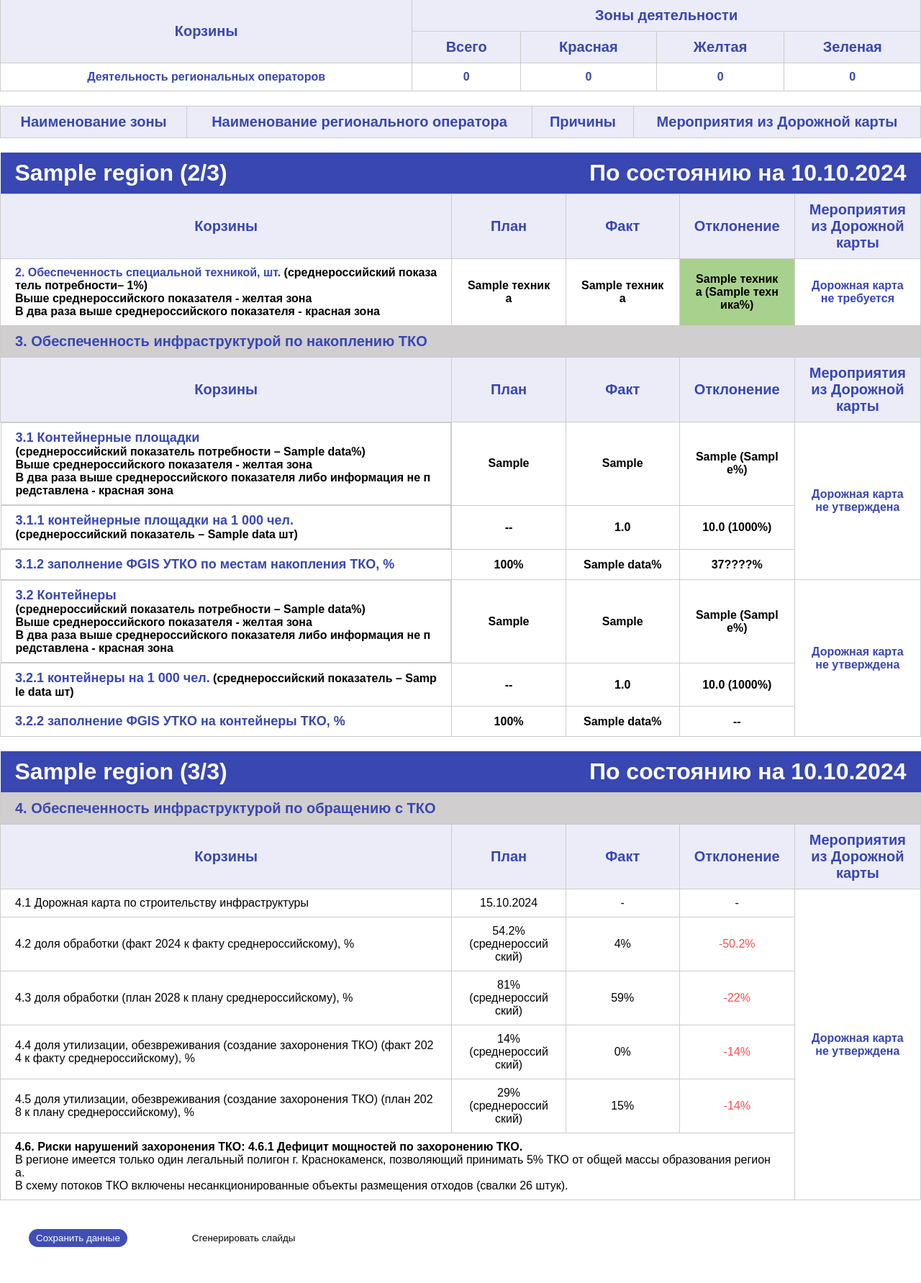
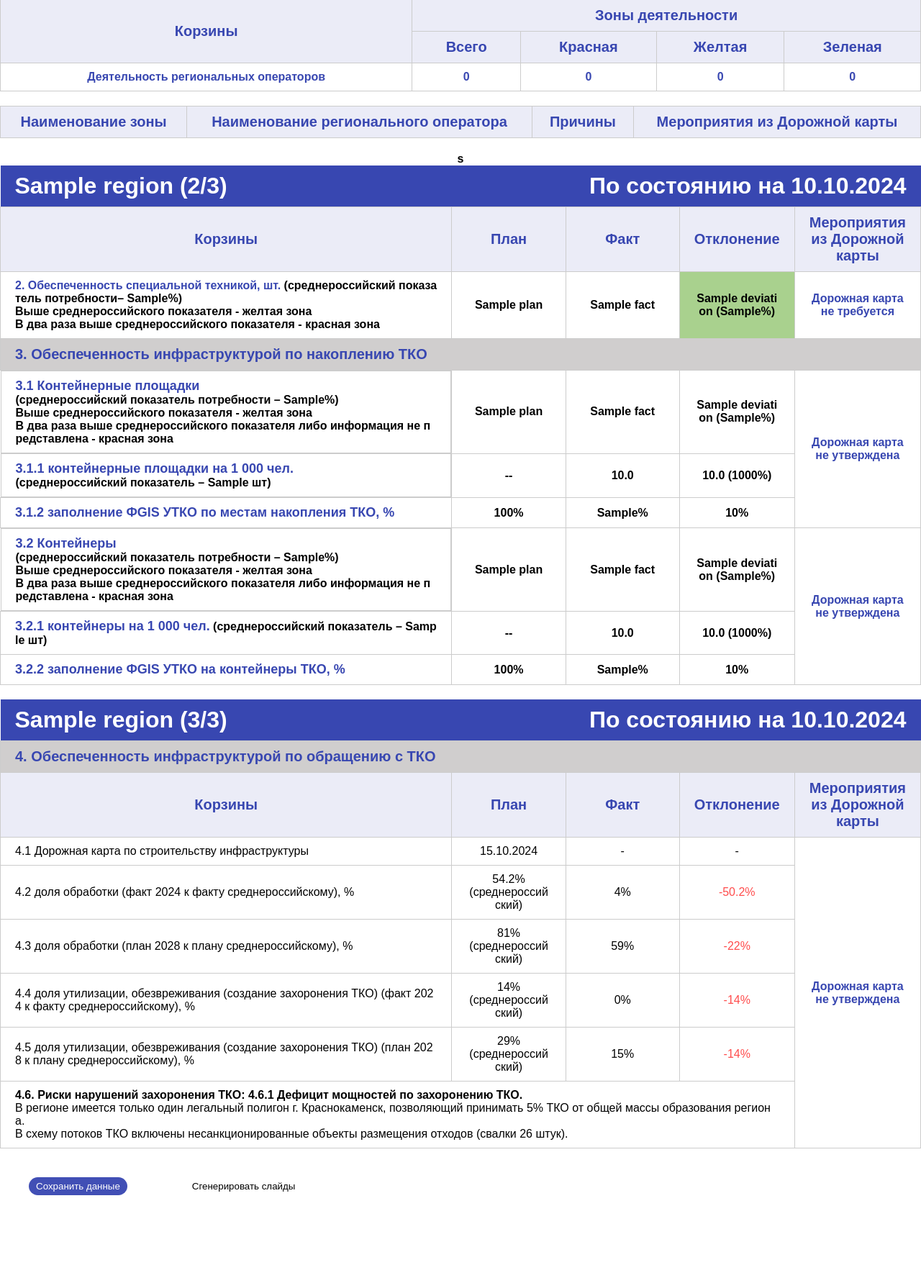
Before and after one commit to Kopachinskaya/regions_pj, a Flask app: template templates/page1.html in a window 1280 px wide. Shown: the part 298-2081 px from the top of the page at 72% size. After the commit the page ends 1959 px from the top, so only its background shows below. Run offline with Flask 3, Linux system fonts and the light colour scheme; the template is opened without the code that fills it: most values are stand-ins (such as "Sample title", 1, 10 or a date in 2020); lists and menus that the app fills with data are empty; some libraries are stand-ins or nearby versions.

Commit message:
fully_working_version

```diff
--- a/main.py
+++ b/main.py
@@ -1,6 +1,9 @@
-from flask import Flask, render_template, request, redirect, url_for, jsonify, session
+from flask import Flask, render_template, request, redirect, url_for, jsonify, session, json
+from flask_restful import Api, Resource
 import dashboard as dshb
 import requests
+import json
+
 
 app = Flask(__name__)
 app.secret_key = 'your_secret_key'
@@ -23,32 +26,19 @@ def dashboard():
                                 region = region,
                                 page_name= 'Dashboard')
     else:
-        template = render_template('page_placeholder.html',
+        template = render_template('page2.html',
                                    page_name= 'Dashboard')
 
     return template
 
-@app.route('/dashboard.json', methods = ['GET','POST'])
+@app.route('/dashboard_api', methods = ['GET','POST'])
 def get_data():
-    region = session.get('region')
-    values = request.get_json()
-    print(values)
-    return jsonify({"region":region, "response": values})
+    values = request.get_json(cache=True)
+    data = dshb.clean_data(values)
+    dshb.rewrite_new_data_to_xlxs(data)
+    response = jsonify({"response": values})
+    return response
 
-@app.route('/dashboard_to_save', methods = ['GET', 'POST'])
-def to_save():
-    region =  request.values.get('regionSearchInput')
-    if request.method == 'POST':
-        data = dshb.data_to_web(region)
-        template = render_template('page2.html',
-                                data = data,
-                                region = region,
-                                page_name= 'Dashboard')
-    else:
-        template = render_template('page_placeholder.html',
-                                   page_name= 'Dashboard')
-
-    return template
 
 if __name__ == '__main__':
     app.run(debug=True)
--- a/static/js/apiSubscription.js
+++ b/static/js/apiSubscription.js
@@ -1,22 +1,23 @@
+
             // Optionally, if you want to handle form submission via JS (AJAX)
             document.getElementById('table-data-info').addEventListener('submit', async function(e) {
                 e.preventDefault(); // Prevent default form submission
 
                 const formData = new FormData(this);
-                const data = {};
+                let dictionary = new Object();
+                const endpoint = "http://127.0.0.1:5000/dashboard_api";
 
                 // Populate the data object with the form values
                 for (let [key, value] of formData.entries()) {
-                    data[key] = value;
+                    dictionary[key] = value;
                 }
 
-                const response = await fetch('/dashboard.json', {
+                const response = await fetch(endpoint, {
                     method: 'POST',
                     headers: { 'Content-Type': 'application/json' },
-                    body: JSON.stringify(data)
+                    body: JSON.stringify(dictionary)
                 });
 
                 const result = await response.json();
                 console.log(result)
-
             });
--- /dev/null
+++ b/static/js/tableChangesToApi.js
@@ -0,0 +1,59 @@
+function getValues(){
+
+    var th_region = document.getElementById("th_region")
+    const region_input= document.getElementById("region");
+    region_input.value = th_region.textContent;
+
+    var td_tech_plan = document.getElementById("td_tech_plan")
+    const input_plan = document.getElementById("tech_plan");
+    input_plan.value = td_tech_plan.textContent;
+
+    var td_tech_fact = document.getElementById("td_tech_fact")
+    const input_fact = document.getElementById("tech_fact");
+    input_fact.value = td_tech_fact.textContent;
+
+    var td_tech_dev = document.getElementById( "td_tech_dev" )
+    const input_dev = document.getElementById("tech_dev");
+    input_dev.value = td_tech_dev.textContent;
+
+    var td_places_plan = document.getElementById( "td_places_plan" )
+    const input_places_plan = document.getElementById("places_plan");
+    input_places_plan.value = td_places_plan.textContent;
+
+    var td_places_fact = document.getElementById( "td_places_fact" )
+    const input_places_fact = document.getElementById("places_fact");
+    input_places_fact.value = td_places_fact.textContent;
+
+    var td_places_dev = document.getElementById( "td_places_dev" )
+    const input_places_dev = document.getElementById("places_dev");
+    input_places_dev.value = td_places_dev.textContent;
+
+    var td_container_places_per_1k = document.getElementById( "td_container_places_per_1k" )
+    const input_places_1k = document.getElementById("container_places_per_1k");
+    input_places_1k.value = td_container_places_per_1k.textContent;
+
+    var td_fgis_utko_places = document.getElementById("td_fgis_utko_places" )
+    const input_places_fgis = document.getElementById("fgis_utko_places");
+    input_places_fgis.value = td_fgis_utko_places.textContent;
+
+    var td_containers_plan = document.getElementById( "td_containers_plan" )
+    const input_containers_plan = document.getElementById("containers_plan");
+    input_containers_plan.value = td_containers_plan.textContent;
+
+    var td_containers_fact = document.getElementById( "td_containers_fact" )
+    const input_containers_fact = document.getElementById("containers_fact");
+    input_containers_fact.value = td_containers_fact.textContent;
+
+    var td_containers_dev = document.getElementById( "td_containers_dev" )
+    const input_containers_dev = document.getElementById("containers_dev");
+    input_containers_dev.value = td_containers_dev.textContent;
+
+    var td_containers_per_1k = document.getElementById( "td_containers_per_1k" )
+    const input_containers_1k = document.getElementById("containers_per_1k");
+    input_containers_1k.value = td_containers_per_1k.textContent;
+
+    var td_fgis_utko_containers = document.getElementById( "td_fgis_utko_containers" )
+    const input_containers_fgis = document.getElementById("fgis_utko_containers");
+    input_containers_fgis.value = td_fgis_utko_containers.textContent;
+
+}
--- a/templates/page1.html
+++ b/templates/page1.html
@@ -10,7 +10,7 @@
     <title>Организация обращения с ТКО</title>
 </head>
 
-<body class="white">
+<body class="white" onclick= "getValues()">
     <header class="header">
         <div class="account">
             <img src="./static/img/account.png" alt="Account Icon" onclick="showAccountName()">
@@ -124,7 +124,8 @@
                             <table id = "info-table">
                                 <thead class="info-table-thead">
                                     <tr>
-                                        <th class="info-table-thead__title"> {{region}} (2/3)</th>
+                                        <th class="info-table-thead__title" id="th_region" name="region">{{region}} (2/3)</th>
+                                        <input type="hidden" id = "region" name="region" value = "">
                                         <!-- /.info-table-thead__title -->
                                         <th class="info-table-thead__title" colspan="4">По состоянию на 10.10.2024</th>
                                         <!-- /.info-table-thead__title -->
@@ -141,53 +142,46 @@
                                 <tr>
                                     <td class="text-at-start">
                                         <span class="spcified-color">2. Обеспеченность специальной техникой, шт.</span>
-                                        (среднероссийский показатель потребности– {{data[3][0]}}%) <br>
+                                        (среднероссийский показатель потребности– {{data['all_RF_info']['tech_lack']}}%) <br>
                                         Выше среднероссийского показателя - желтая зона <br>
                                         В два раза выше среднероссийского показателя  - красная зона
                                         </td>
-                                    <td name="tech_plan">{{data[0]['Техника'][0]}}</td>
-                                    <input type="hidden" id = "tech_plan" name="tech_plan" value= "{{data[0]['Техника'][0]}}">
-                                    <td name="tech_fact">{{data[0]['Техника'][1]}}</td>
-                                    <input type="hidden" id = "tech_fact" name="tech_fact" value= "{{data[0]['Техника'][1]}}">
-                                    <td class="highlight-green">
-                                        {{data[0]['Техника'][2]}} (<span class="percent">{{data[0]['Техника'][3]}}</span>%)</td>
+                                    <td id = "td_tech_plan" name="tech_plan">{{data['tech_info']['plan']}}</td>
+                                    <input type="hidden" id = "tech_plan" name="tech_plan" value ="">
+                                    <td id = "td_tech_fact" name="tech_fact">{{data['tech_info']['fact']}}</td>
+                                    <input type="hidden" id = "tech_fact" name="tech_fact" value = "">
+                                    <td id = "td_tech_dev" name="tech_dev" class="highlight-green">{{data['tech_info']['deviation']}} (<span class="percent">{{data['tech_info']['deviation_in_per']}}</span>%)</td>
+                                    <input type="hidden" id = "tech_dev" name="tech_dev" value = "">
                                     <td class="spcified-color">Дорожная карта не требуется</td>
                                 </tr>
                                 <tr>
                                     <th colspan="5" class="text-at-start secondary-title">3. Обеспеченность инфраструктурой по накоплению ТКО</th>
                                 </tr>
                                 <tr>
-                                    <th class="cart">Корзины</th>
-                                    <th class="plan">План</th>
-                                    <th class="fact">Факт</th>
-                                    <th class="deivation">Отклонение</th>
-                                    <th class="event">Мероприятия из Дорожной карты</th>
-                                </tr>
-                                <tr>
                                     <td class="text-at-start dis-flex-col">
                                         <span class="spcified-color table-cell-title">3.1 Контейнерные площадки </span>
-                                        <span>(среднероссийский показатель потребности – {{data[3][1]}}%)</span>
+                                        <span>(среднероссийский показатель потребности – {{data['all_RF_info']['places_lack']}}%)</span>
                                         <span>Выше среднероссийского показателя - желтая зона</span>
                                         <span>В два раза выше среднероссийского показателя либо информация не представлена  - красная зона</span>
                                     </td>
-                                    <td name = 'places_plan'>{{data[0]['Контейнерные площадки'][0]}}</td>
-                                    <input type="hidden" id = "places_plan" name="places_plan" value= "{{data[0]['Контейнерные площадки'][0]}}">
-                                    <td name = 'places_fact'>{{data[0]['Контейнерные площадки'][1]}}</td>
-                                    <input type="hidden" id = "places_fact" name="places_fact" value= "{{data[0]['Контейнерные площадки'][1]}}">
-                                    <td>
-                                        {{data[0]['Контейнерные площадки'][2]}} (<span class="percent">{{data[0]['Контейнерные площадки'][3]}}</span>%)
-                                    </td>
+                                    <td id = "td_places_plan" name = 'places_plan'>{{data['container_places_info']['plan']}}</td>
+                                    <input type="hidden" id = "places_plan" name="places_plan" value= "">
+                                    <td id = "td_places_fact" name = 'places_fact'>{{data['container_places_info']['fact']}}</td>
+                                    <input type="hidden" id = "places_fact" name="places_fact" value= "">
+                                    <td id = "td_places_dev" name = 'places_dev'>{{data['container_places_info']['deviation']}} (<span class="percent">{{data['container_places_info']['deviation_in_per']}}</span>%)</td>s
+                                    <input type="hidden" id = "places_dev" name="places_dev" value= "">
                                     <td class="spcified-color event" rowspan="3">Дорожная карта не утверждена</td>
                                 </tr>
                                 <tr>
                                     <td class="text-at-start dis-flex-col">
                                         <span class="spcified-color table-cell-title">3.1.1 контейнерные площадки на 1 000 чел.</span>
-                                        <span>(среднероссийский показатель – {{data[3][2]}} шт)</span>
+                                        <span>(среднероссийский показатель – {{data['all_RF_info']['places_per_1k']}} шт)</span>
                                     </td>
                                     <td>--</td>
-                                    <td>{{'%0.1f'| format(data[2][0]|float)}}</td>
+                                    <td id="td_container_places_per_1k" name="container_places_per_1k">{{'%0.1f'| format(data['container_places_info']['container_places_per_1k']|float)}}</td>
+                                    <input type="hidden" id="container_places_per_1k" name="container_places_per_1k" value= "">
                                     <td>
-                                        {{'%0.1f'| format((data[3][2]-data[2][0])|float|abs)}} (<span>{{((data[3][2]-data[2][0])/data[3][2]*100)|round|int|abs}}</span>%)
+                                        {{'%0.1f'| format((data['all_RF_info']['places_per_1k']-data['container_places_info']['container_places_per_1k'])|float|abs)}} (<span>{{((data['all_RF_info']['places_per_1k']-data['container_places_info']['container_places_per_1k'])/data['all_RF_info']['places_per_1k']*100)|round|int|abs}}</span>%)
                                     </td>
                                 </tr>
                                 <tr>
@@ -195,33 +189,35 @@
                                         <span class="spcified-color table-cell-title">3.1.2 заполнение ФGIS УТКО по местам накопления ТКО, %</span>
                                     </td>
                                     <td>100%</td>
-                                    <td>{{data[2][1]}}%</td>
-                                    <td><span>37????</span>%</td>
+                                    <td id="td_fgis_utko_places" name="fgis_utko_places">{{data['container_places_info']['fgis_utko']}}%</td>
+                                    <input type="hidden" id="fgis_utko_places" name="fgis_utko_places" value= "">
+                                    <td><span>{{100 - data['container_places_info']['fgis_utko']}}</span>%</td>
                                 </tr>
                                 <tr>
                                     <td class="text-at-start dis-flex-col">
                                         <span class="spcified-color table-cell-title">3.2 Контейнеры </span>
-                                        <span>(среднероссийский показатель потребности – {{data[3][3]}}%)</span>
+                                        <span>(среднероссийский показатель потребности – {{data['all_RF_info']['containers_lack']}}%)</span>
                                         <span>Выше среднероссийского показателя - желтая зона</span>
                                         <span>В два раза выше среднероссийского показателя либо информация не представлена  - красная зона</span>
                                     </td>
-                                    <td name = 'containers_plan'>{{data[0]['Количество контейнеров'][0]}}</td>
-                                    <input type="hidden" id = "containers_plan" name="containers_plan" value= "{{data[0]['Количество контейнеров'][0]}}">
-                                    <td name = 'containers_fact'>{{data[0]['Количество контейнеров'][1]}}</td>
-                                    <input type="hidden" id = "containers_fact" name="containers_fact" value= "{{data[0]['Количество контейнеров'][1]}}">
-                                    <td>{{data[0]['Количество контейнеров'][2]}} (<span class="percent">{{data[0]['Количество контейнеров'][3]}}</span>%)
-                                    </td>
+                                    <td id = "td_containers_plan" name = 'containers_plan'>{{data['containers_info']['plan']}}</td>
+                                    <input type="hidden" id = "containers_plan" name="containers_plan" value= "">
+                                    <td id = "td_containers_fact"name = 'containers_fact'>{{data['containers_info']['fact']}}</td>
+                                    <input type="hidden" id = "containers_fact" name="containers_fact" value= "">
+                                    <td id = "td_containers_dev" name = 'containers_dev'>{{data['containers_info']['deviation']}} (<span class="percent">{{data['containers_info']['deviation_in_per']}}</span>%)</td>
+                                    <input type="hidden" id = "containers_dev" name="containers_dev" value= "">
                                     <td class="spcified-color event" rowspan="3">Дорожная карта не утверждена</td>
                                 </tr>
                                 <tr>
                                     <td class="text-at-start">
                                         <span class="spcified-color table-cell-title">3.2.1 контейнеры на 1 000 чел.</span>
-                                        <span>(среднероссийский показатель – {{data[3][4]}} шт)</span>
+                                        <span>(среднероссийский показатель – {{data['all_RF_info']['containers_per_1k']}} шт)</span>
                                     </td>
                                     <td>--</td>
-                                    <td>{{'%0.1f'| format(data[1][0]|float)}}</td>
+                                    <td id="td_containers_per_1k" name="containers_per_1k">{{'%0.1f'| format(data['containers_info']['containers_per_1k']|float)}}</td>
+                                    <input type="hidden" id = "containers_per_1k" name="containers_per_1k" value= "">
                                     <td>
-                                        {{'%0.1f'| format((data[3][4]-data[1][0])|float|abs)}} (<span>{{((data[3][4]-data[1][0])/data[3][4]*100)|round|int|abs }}</span>%)
+                                        {{'%0.1f'| format((data['all_RF_info']['containers_per_1k']-data['containers_info']['containers_per_1k'])|float|abs)}} (<span>{{((data['all_RF_info']['containers_per_1k']-data['containers_info']['containers_per_1k'])/data['all_RF_info']['containers_per_1k']*100)|round|int|abs}}</span>%)
                                     </td>
                                 </tr>
                                 <tr>
@@ -229,8 +225,9 @@
                                         <span class="spcified-color table-cell-title table-cell-title">3.2.2 заполнение ФGIS УТКО на контейнеры ТКО, %</span>
                                     </td>
                                     <td>100%</td>
-                                    <td>{{data[1][1]}}%</td>
-                                    <td><span class="percent">--</span></td>
+                                    <td id="td_fgis_utko_containers" name="fgis_utko_containers">{{data['containers_info']['fgis_utko']}}%</td>
+                                    <input type="hidden" id = "fgis_utko_containers" name="fgis_utko_containers" value= "">
+                                    <td><span>{{100 - data['containers_info']['fgis_utko']}}</span>%</td>
                                 </tr>
                             </table>
                             <table>
@@ -319,7 +316,7 @@
                         <!-- Кнопки для отправки формы и генерации ответа formaction="/save-data-url"-->
             <div id="editor" class="button-container">
                 <!-- Кнопка для сохранения данных -->
-                <button name = "submit" type="submit"  class="button button--primary" >Сохранить данные</button>
+                <button name = "submit" type="submit"  class="button button--primary">Сохранить данные</button>
                 <!-- Кнопка для генерации ответа -->
                 <button id="exportButton" class="button button--secondary">Сгенерировать слайды</button>
                     </div>
@@ -330,6 +327,7 @@
     <script src="{{ url_for('static', filename= 'js/jquery.min.js') }}"></script>
     <script src="{{ url_for('static', filename= 'js/apiSubscription.js') }}"></script>
     <script src="{{ url_for('static', filename= 'js/generateResponse.js') }}"></script>
+    <script src="{{ url_for('static', filename= 'js/tableChangesToApi.js') }}"></script>
     <script src="./static/js/showAccountInfo.js"></script>
     <script src="./static/js/showSuggestions.js"></script>
     <script src="./static/js/tableEditFunction.js"></script>
```
Also changed, not shown: dashboard.py (+104 -70 lines), make_xlsx_copy_of_dashboard.py (added, +13 -0 lines), templates/page2.html (+6 -6 lines), 1 other file.
